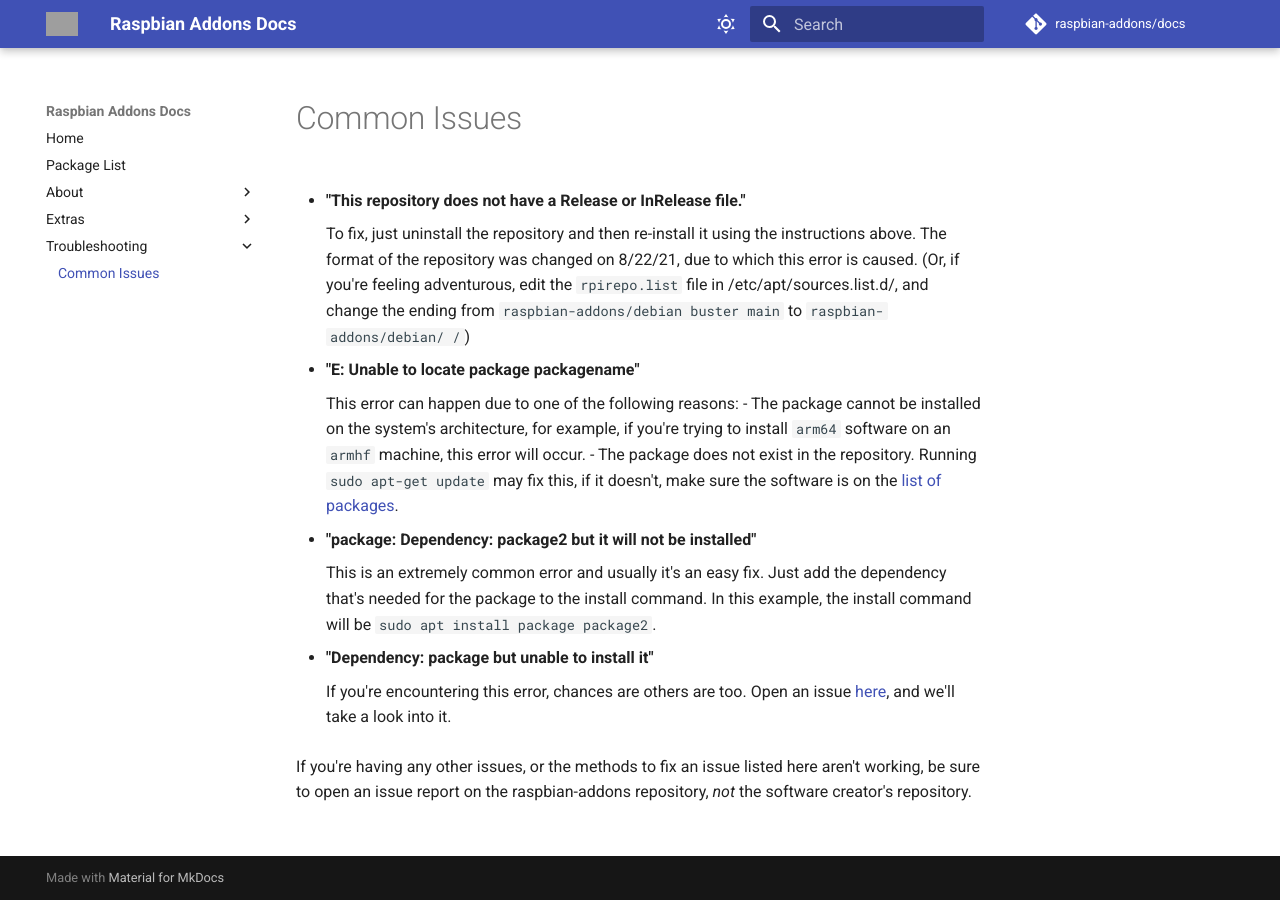
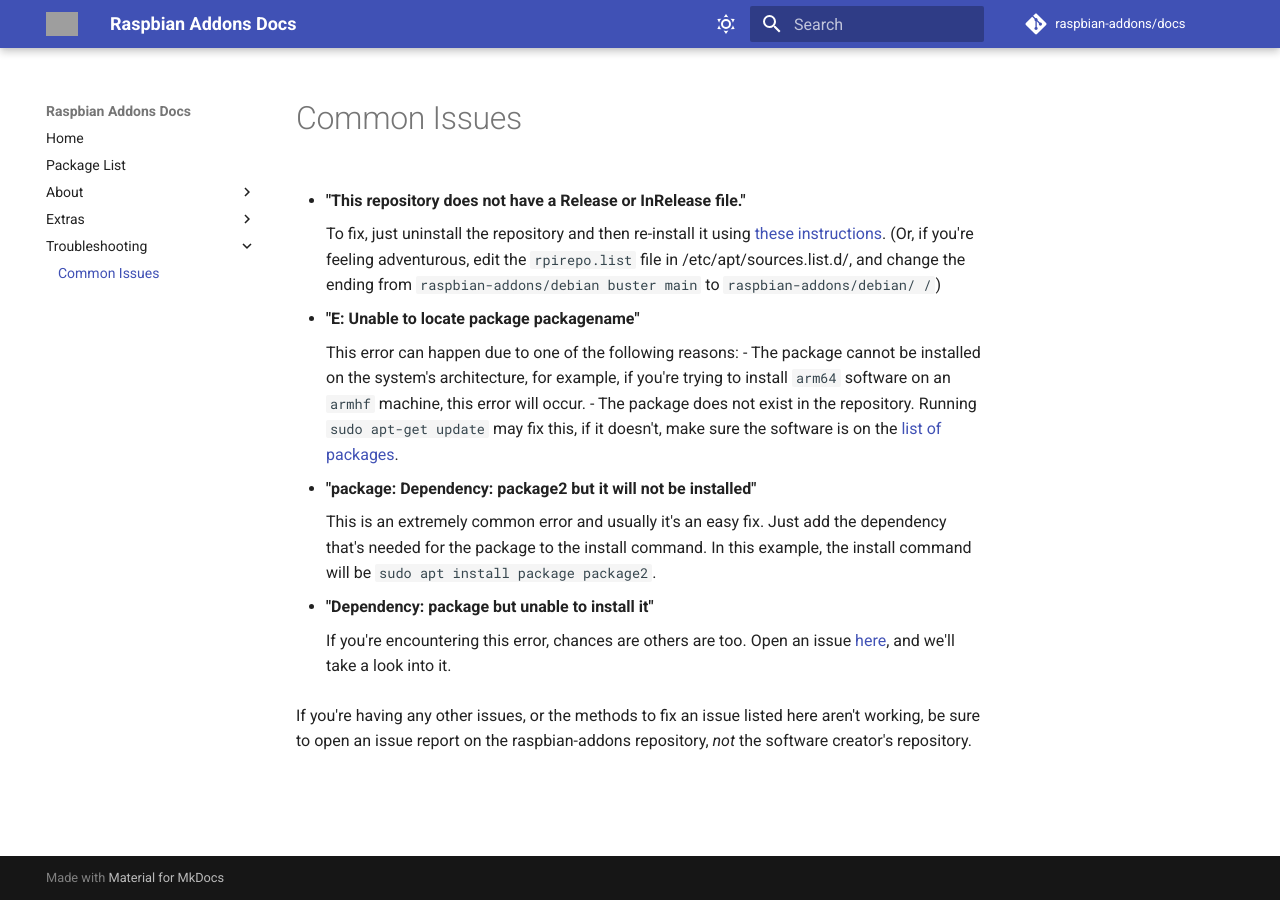
Before and after one commit to raspbian-addons/docs, an MkDocs documentation site: the page built from docs/troubleshooting/common-issues.md, in a window 1280 px wide. Built offline with MkDocs 1.6.1 and Material for MkDocs 9.7.7, drawn with Linux system fonts in a browser that asks for light colours; comment, search, counter and statistics services are not loaded; grey boxes are pictures that could not be loaded.

Commit message:
Update common-issues.md

```diff
--- a/docs/troubleshooting/common-issues.md
+++ b/docs/troubleshooting/common-issues.md
@@ -2,7 +2,7 @@
 
 - **"This repository does not have a Release or InRelease file."**
 
-	To fix, just uninstall the repository and then re-install it using the instructions above. The format of the repository was changed on 8/22/21, due to which this error is caused.
+	To fix, just uninstall the repository and then re-install it using [these instructions](https://raspbian-addons.org/install.html).
 	(Or, if you're feeling adventurous, edit the `rpirepo.list` file in /etc/apt/sources.list.d/, and change the ending from `raspbian-addons/debian buster main` to `raspbian-addons/debian/ /`)
 
 - **"E: Unable to locate package packagename"**
```
